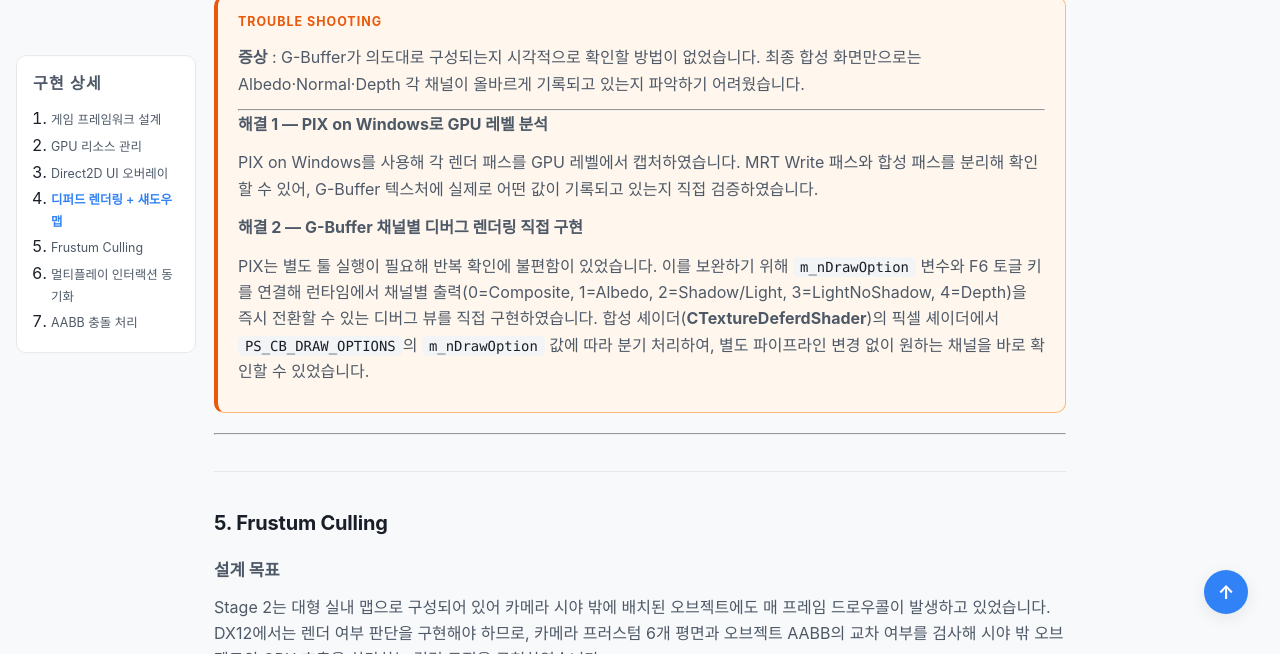
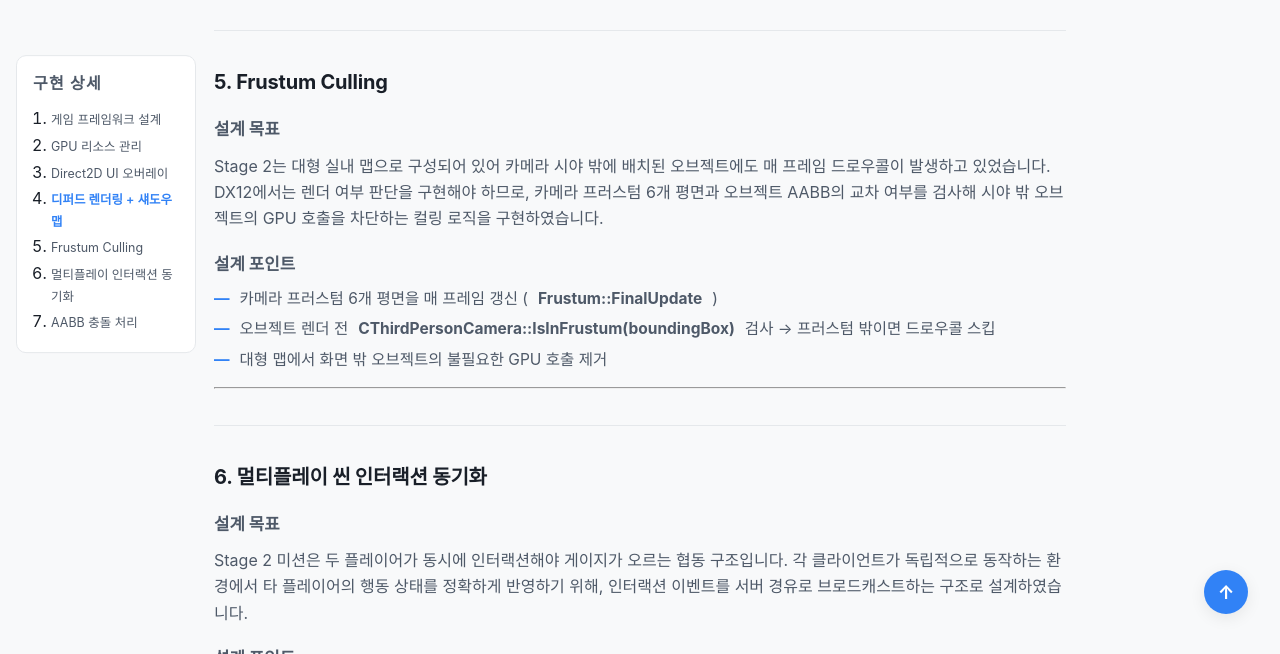
Before and after one commit to KimJinsun610/KimJinsun610.github.io, a Jekyll site: the page built from projects/cyberz.md, in a window 1280 px wide and 900 px high, scrolled down 5272 px, cut to the strip 246-900 px from the top of the window. Built offline with Jekyll 4.4.1, drawn with Linux system fonts in a browser that asks for light colours; some web fonts are replaced.

Commit message:
Revert "Update cyberz.md"
This reverts commit 4bd7e57234cc55bd15287707b15908028419d898.

```diff
--- a/projects/cyberz.md
+++ b/projects/cyberz.md
@@ -187,24 +187,6 @@ DX12는 Direct2D와 직접 호환되지 않기 때문에, UI를 별도 렌더
   </div>
 </div>
 
-<div class="ts-box" markdown="1">
-
-#### Trouble Shooting
-
-**증상** : G-Buffer가 의도대로 구성되는지 시각적으로 확인할 방법이 없었습니다. 최종 합성 화면만으로는 Albedo·Normal·Depth 각 채널이 올바르게 기록되고 있는지 파악하기 어려웠습니다.
-
----
-
-**해결 1 — PIX on Windows로 GPU 레벨 분석**
-
-PIX on Windows를 사용해 각 렌더 패스를 GPU 레벨에서 캡처하였습니다. MRT Write 패스와 합성 패스를 분리해 확인할 수 있어, G-Buffer 텍스처에 실제로 어떤 값이 기록되고 있는지 직접 검증하였습니다.
-
-**해결 2 — G-Buffer 채널별 디버그 렌더링 직접 구현**
-
-PIX는 별도 툴 실행이 필요해 반복 확인에 불편함이 있었습니다. 이를 보완하기 위해 `m_nDrawOption` 변수와 F6 토글 키를 연결해 런타임에서 채널별 출력(0=Composite, 1=Albedo, 2=Shadow/Light, 3=LightNoShadow, 4=Depth)을 즉시 전환할 수 있는 디버그 뷰를 직접 구현하였습니다. 합성 셰이더(**CTextureDeferdShader**)의 픽셀 셰이더에서 `PS_CB_DRAW_OPTIONS`의 `m_nDrawOption` 값에 따라 분기 처리하여, 별도 파이프라인 변경 없이 원하는 채널을 바로 확인할 수 있었습니다.
-
-</div>
-
 ---
 
 <a id="sec-5"></a>
```
